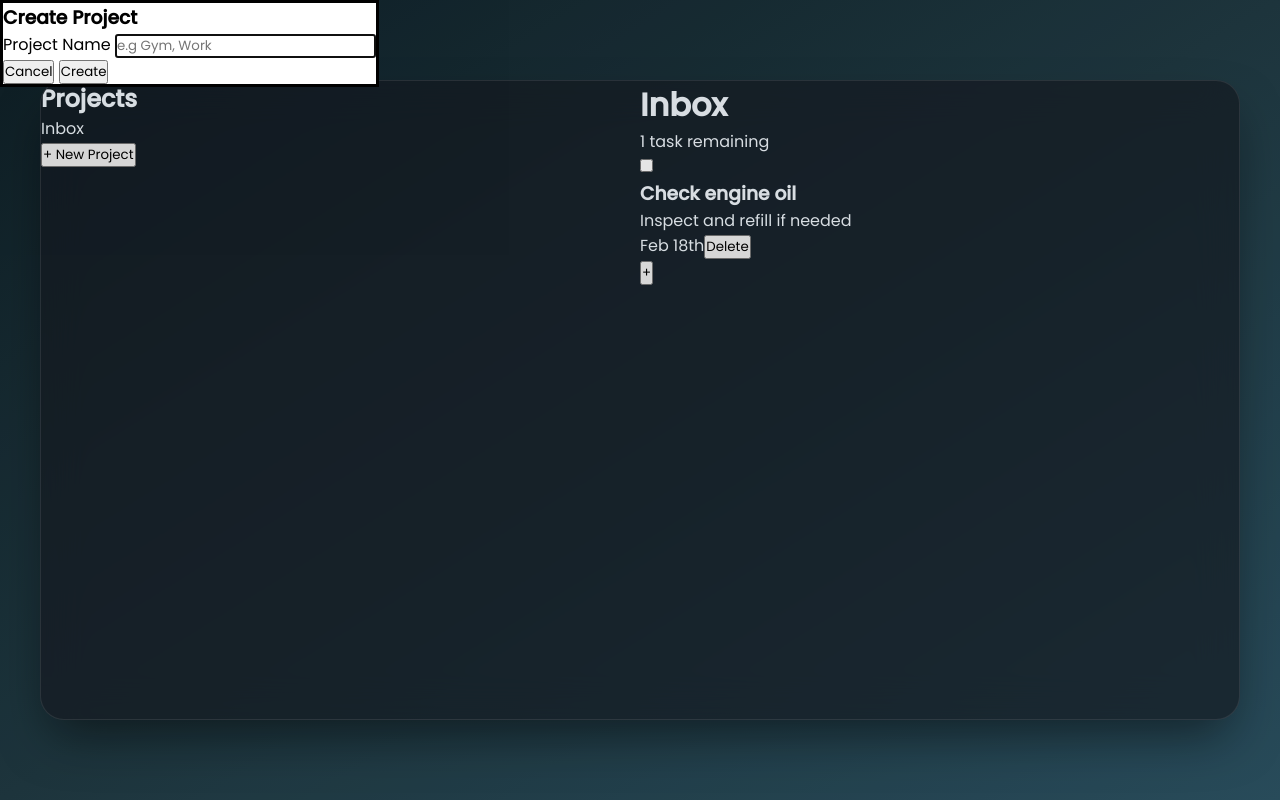
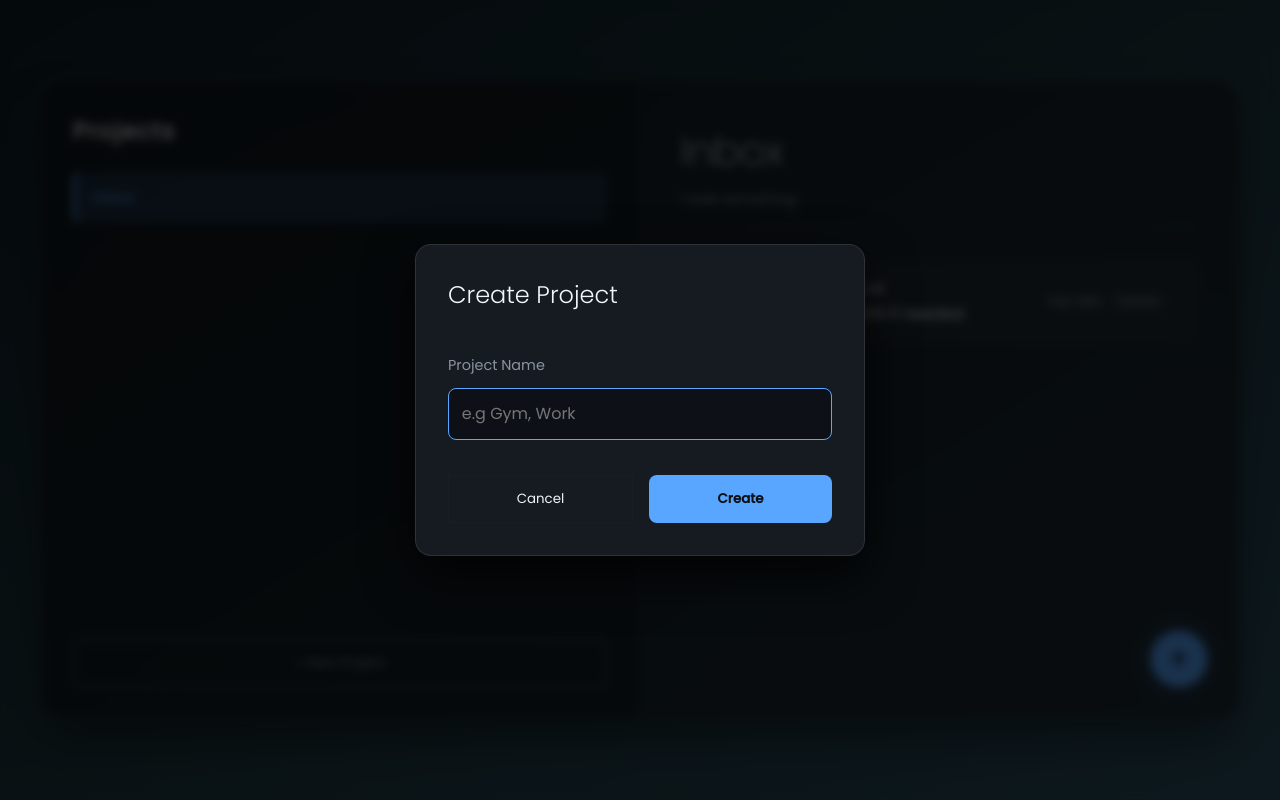
Before and after one commit to AndrewTechTips/Todo-List, a website built with webpack: page src/template.html in a window 1280 px wide. Both pictures are taken after a click on the button "+ New Project". Built offline with nearby package versions, Linux system fonts and the light colour scheme.

Commit message:
style the components

```diff
--- a/src/style.css
+++ b/src/style.css
@@ -45,3 +45,278 @@ body {
     box-shadow: 0 25px 50px -12px rgba(0, 0, 0, 0.5);
     overflow: hidden;
 }
+
+.sidebar {
+    background: rgba(0, 0, 0, 0.2);
+    padding: 2rem;
+    border-right: var(--glass-border);
+    display: flex;
+    flex-direction: column;
+    gap: 1.5rem;
+}
+
+.sidebar h2 {
+    font-size: 1.5rem;
+    font-weight: 500;
+    color: var(--text-main);
+    letter-spacing: 0.05rem;
+}
+
+.projects-list {
+    list-style: none;
+    display: flex;
+    flex-direction: column;
+    gap: 0.5rem;
+}
+
+.project-item {
+    padding: 0.8rem 1rem;
+    border-radius: 0.5rem;
+    cursor: pointer;
+    font-size: 1rem;
+    color: var(--text-muted);
+}
+
+.project-item:hover {
+    background: var(--glass-highlight);
+    color: var(--text-main);
+}
+
+.active-project {
+    background: rgba(88, 166, 255, 0.15) !important;
+    color: var(--accent) !important;
+    border-left: 3px solid var(--accent);
+}
+
+.btn-add-project {
+    margin-top: auto;
+    background: transparent;
+    border: 1px dashed var(--text-muted);
+    color: var(--text-muted);
+    padding: 0.8rem;
+    border-radius: 0.5rem;
+    cursor: pointer;
+}
+
+.btn-add-project:hover {
+    border-color: var(--accent);
+    color: var(--accent);
+}
+
+.main-content {
+    padding: 2.5rem;
+    position: relative;
+    min-width: 0;
+}
+
+.main-header {
+    margin-bottom: 2rem;
+    border-bottom: 1px solid rgba(255, 255, 255, 0.05);
+    padding-bottom: 1rem;
+}
+
+.main-header h1 {
+    font-size: 2.5rem;
+    font-weight: 200;
+}
+
+#task-count {
+    color: var(--text-muted);
+    font-size: 0.9rem;
+    margin-top: 0.5rem;
+}
+
+.todos-container {
+    display: flex;
+    flex-direction: column;
+    gap: 1rem;
+}
+
+.todo-card {
+    background: rgba(255, 255, 255, 0.03);
+    padding: 1rem 1.5rem;
+    border-radius: 0.8rem;
+    display: flex;
+    align-items: center;
+    justify-content: space-between;
+    border: 1px solid transparent;
+}
+
+.todo-card:hover {
+    background: rgba(255, 255, 255, 0.06);
+    border-color: rgba(255, 255, 255, 0.1);
+    transform: translateX(5px);
+}
+
+.priority-high {
+    border-left: 3px solid var(--danger);
+}
+
+.priority-medium {
+    border-left: 3px solid #d29922;
+}
+
+.priority-high {
+    border-left: 3px solid var(--success);
+}
+
+.todo-left {
+    display: flex;
+    align-items: center;
+    gap: 1rem;
+}
+
+.todo-checkbox {
+    appearance: none;
+    width: 1.1rem;
+    height: 1.1rem;
+    min-width: 1.1rem;
+    border: 2px solid var(--text-muted);
+    border-radius: 50%;
+    cursor: pointer;
+    position: relative;
+    background: transparent;
+}
+
+.todo-checkbox:checked {
+    background-color: var(--accent);
+    border-color: var(--accent);
+    box-shadow: 0 0 10px var(--accent);
+}
+
+.todo-info h3 {
+    font-size: 1rem;
+    font-weight: 400;
+}
+
+.completed-text {
+    color: var(--text-muted);
+    text-decoration: line-through;
+    opacity: 0.5;
+}
+
+.todo-right {
+    display: flex;
+    align-items: center;
+    gap: 15px;
+}
+
+.todo-date {
+    font-size: 0.85rem;
+    color: var(--text-muted);
+    padding: 0.3rem 0.8rem;
+}
+
+.btn-delete {
+    background: transparent;
+    border: none;
+    color: var(--text-muted);
+    cursor: pointer;
+    font-size: 0.9rem;
+}
+
+.btn-delete:hover {
+    color: var(--danger);
+}
+
+.btn-float {
+    position: fixed;
+    bottom: 2rem;
+    right: 2rem;
+    width: 3.5rem;
+    height: 3.5rem;
+    border-radius: 50%;
+    background: var(--accent);
+    color: #0d1117;
+    font-size: 2rem;
+    border: none;
+    cursor: pointer;
+    box-shadow: 0 0 20px rgba(88, 166, 255, 0.4);
+    display: flex;
+    justify-content: center;
+    align-items: center;
+    z-index: 10;
+}
+
+.btn-float:hover {
+    transform: scale(1.1);
+}
+
+dialog {
+    background: #161b22;
+    color: var(--text-main);
+    border: 1px solid rgba(255, 255, 255, 0.1);
+    border-radius: 1rem;
+    padding: 2rem;
+    width: 90%;
+    max-width: 450px;
+    margin: auto;
+    box-shadow: 0 20px 50px rgba(0, 0, 0, 0.8);
+}
+
+dialog::backdrop {
+    background: rgba(0, 0, 0, 0.7);
+    backdrop-filter: blur(5px);
+}
+
+dialog h3 {
+    margin-bottom: 1.5rem;
+    font-weight: 300;
+    font-size: 1.5rem;
+}
+
+form {
+    display: flex;
+    flex-direction: column;
+    gap: 1.2rem;
+}
+
+label {
+    font-size: 0.9rem;
+    color: var(--text-muted);
+    margin-bottom: -0.5rem;
+}
+
+input, textarea, select {
+    background: #0d1117;
+    border: 1px solid rgba(255, 255, 255, 0.01);
+    padding: 0.8rem;
+    border-radius: 0.5rem;
+    color: var(--text-main);
+    font-size: 1rem;
+    outline: none;
+}
+
+input:focus, textarea:focus {
+    border-color: var(--accent);
+}
+
+.modal-buttons {
+    display: flex;
+    gap: 1rem;
+    margin-top: 1rem;
+}
+
+.btn-confirm {
+    background: var(--accent);
+    color: #0d1117;
+    font-weight: 600;
+    padding: 0.8rem;
+    border: none;
+    border-radius: 0.5rem;
+    cursor: pointer;
+    flex: 1;
+}
+
+.btn-cancel {
+    background: transparent;
+    border: 1px solid rgba(255, 255, 255, 0.01);
+    color: var(--text-main);
+    padding: 0.8rem;
+    cursor: pointer;
+    flex: 1;
+}
+
+.btn-cancel:hover{
+    background: rgba(255, 255, 255, 0.05);
+}
```
